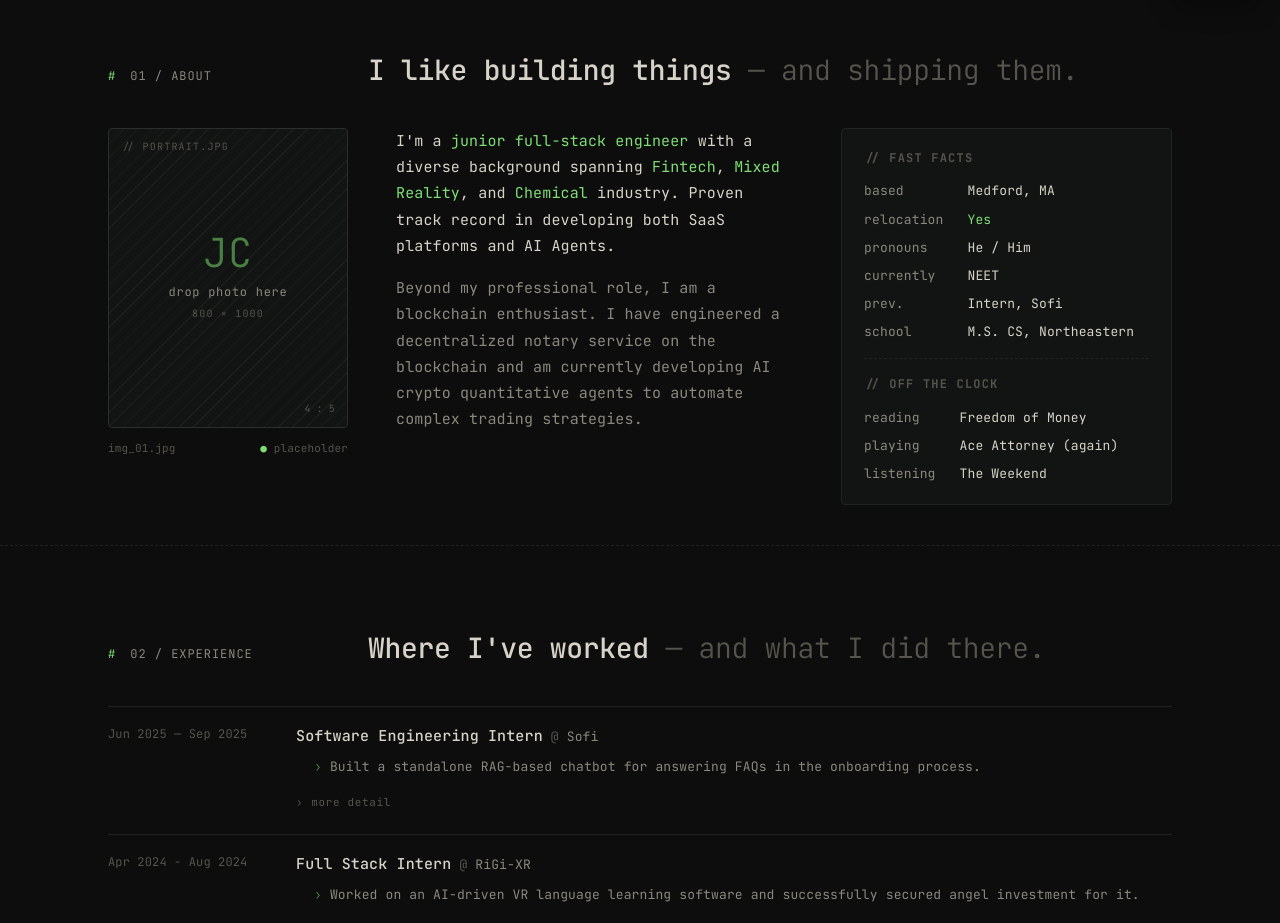
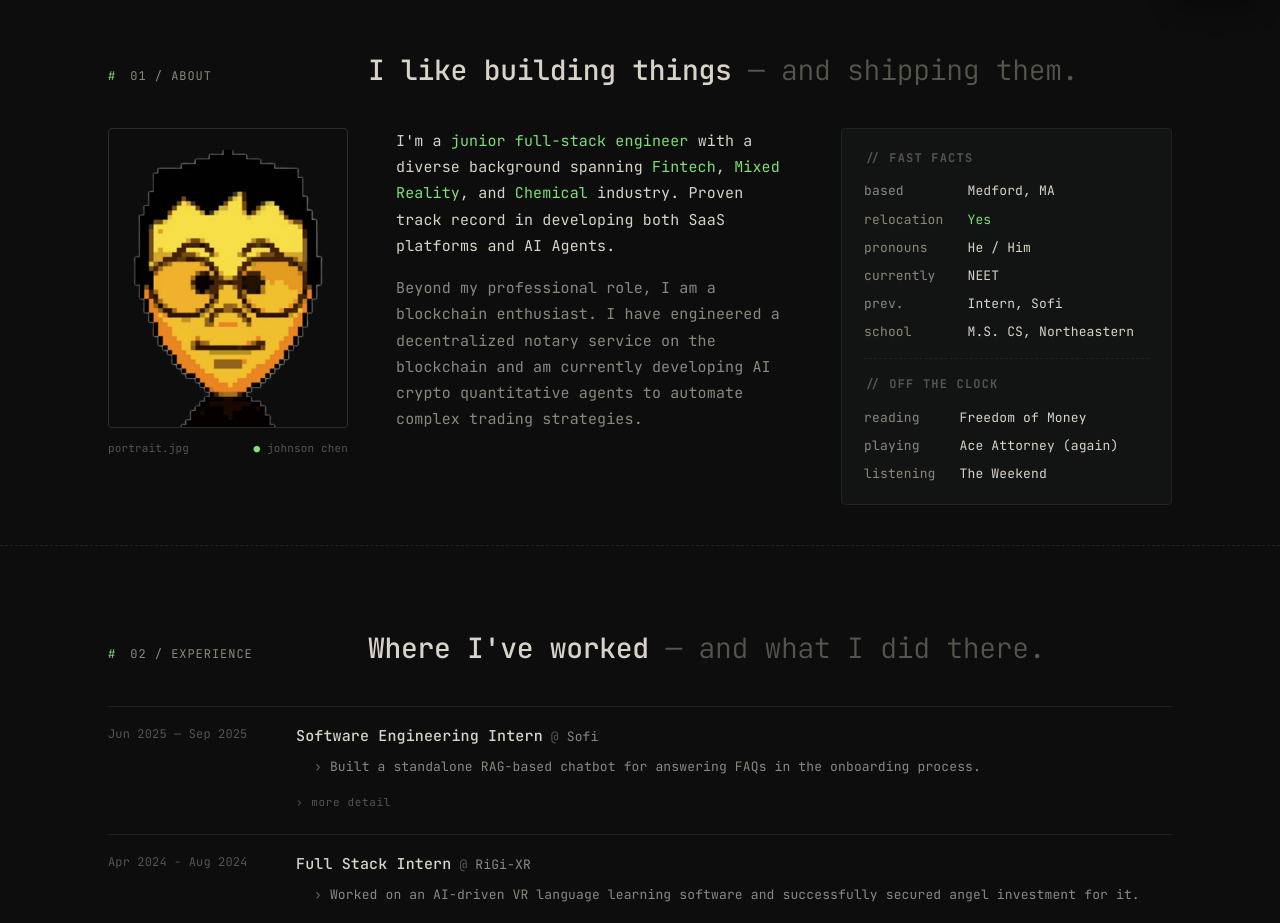
Before and after one commit to JohnsonChen18/portfolio, a React (Vite) app: page / in a window 1280 px wide. Shown: the part 780-1703 px from the top of the page. Built offline with nearby package versions, Linux system fonts and the light colour scheme.

Commit message:
refactor:about

```diff
--- a/src/components/About.jsx
+++ b/src/components/About.jsx
@@ -9,18 +9,12 @@
                 </div>
                 <div className="about-grid">
                     <div className="about-portrait">
-                        <div className="portrait-frame" role="img" aria-label="Portrait of Johnson Chen — placeholder">
-                            <span className="ph-label">// portrait.jpg</span>
-                            <div className="ph-center">
-                                <span className="glyph">JC</span>
-                                drop photo here
-                                <div className="sub">800 × 1000</div>
-                            </div>
-                            <span className="ph-dims">4 : 5</span>
+                        <div className="portrait-frame">
+                            <img src="/portrait.png" alt="Portrait of Johnson Chen" />
                         </div>
                         <div className="portrait-meta">
-                            <span>img_01.jpg</span>
-                            <span><span className="on">●</span> placeholder</span>
+                            <span>portrait.jpg</span>
+                            <span><span className="on">●</span> johnson chen</span>
                         </div>
                     </div>
                     <div className="about-copy">
--- a/src/index.css
+++ b/src/index.css
@@ -147,15 +147,10 @@
 .about-grid { display: grid; grid-template-columns: 240px 1.2fr 1fr; gap: 48px; align-items: start; }
 .about-portrait { position: sticky; top: 72px; }
 .portrait-frame {
-  position: relative; aspect-ratio: 4/5; border: 1px solid var(--rule-hi);
-  background: repeating-linear-gradient(135deg, color-mix(in oklab, var(--fg-mute) 14%, transparent) 0 1px, transparent 1px 10px), var(--bg-soft);
-  border-radius: 4px; overflow: hidden; display: flex; align-items: center; justify-content: center;
+  aspect-ratio: 4/5; border: 1px solid var(--rule-hi);
+  border-radius: 4px; overflow: hidden;
 }
-.portrait-frame .ph-label { position: absolute; top: 10px; left: 12px; font-size: 10px; color: var(--fg-mute); letter-spacing: 0.12em; text-transform: uppercase; }
-.portrait-frame .ph-dims { position: absolute; bottom: 10px; right: 12px; font-size: 10px; color: var(--fg-mute); }
-.portrait-frame .ph-center { text-align: center; color: var(--fg-dim); font-size: 12px; letter-spacing: 0.06em; padding: 0 16px; line-height: 1.6; }
-.portrait-frame .ph-center .glyph { display: block; font-size: 40px; color: var(--accent-dim); margin-bottom: 10px; line-height: 1; font-weight: 300; }
-.portrait-frame .ph-center .sub { color: var(--fg-mute); font-size: 10px; margin-top: 4px; text-transform: uppercase; letter-spacing: 0.12em; }
+.portrait-frame img { width: 100%; height: 100%; object-fit: cover; object-position: center top; display: block; }
 .portrait-meta { margin-top: 12px; display: flex; justify-content: space-between; font-size: 11px; color: var(--fg-mute); }
 .portrait-meta .on { color: var(--accent); }
 .about-copy p { margin: 0 0 16px; color: var(--fg); font-size: 15px; line-height: 1.75; max-width: 60ch; }
```
Also changed, not shown: public/portrait.png (added).
